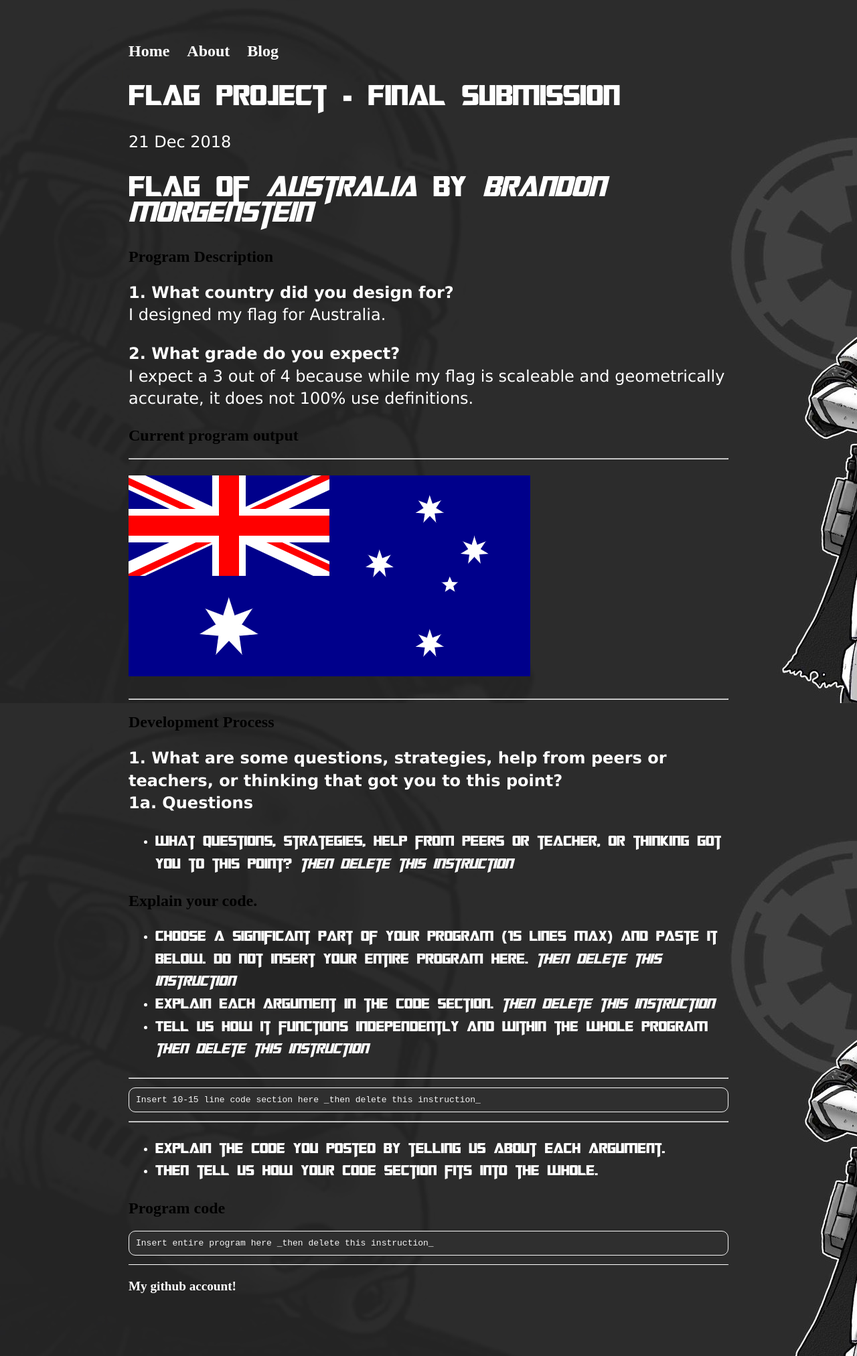
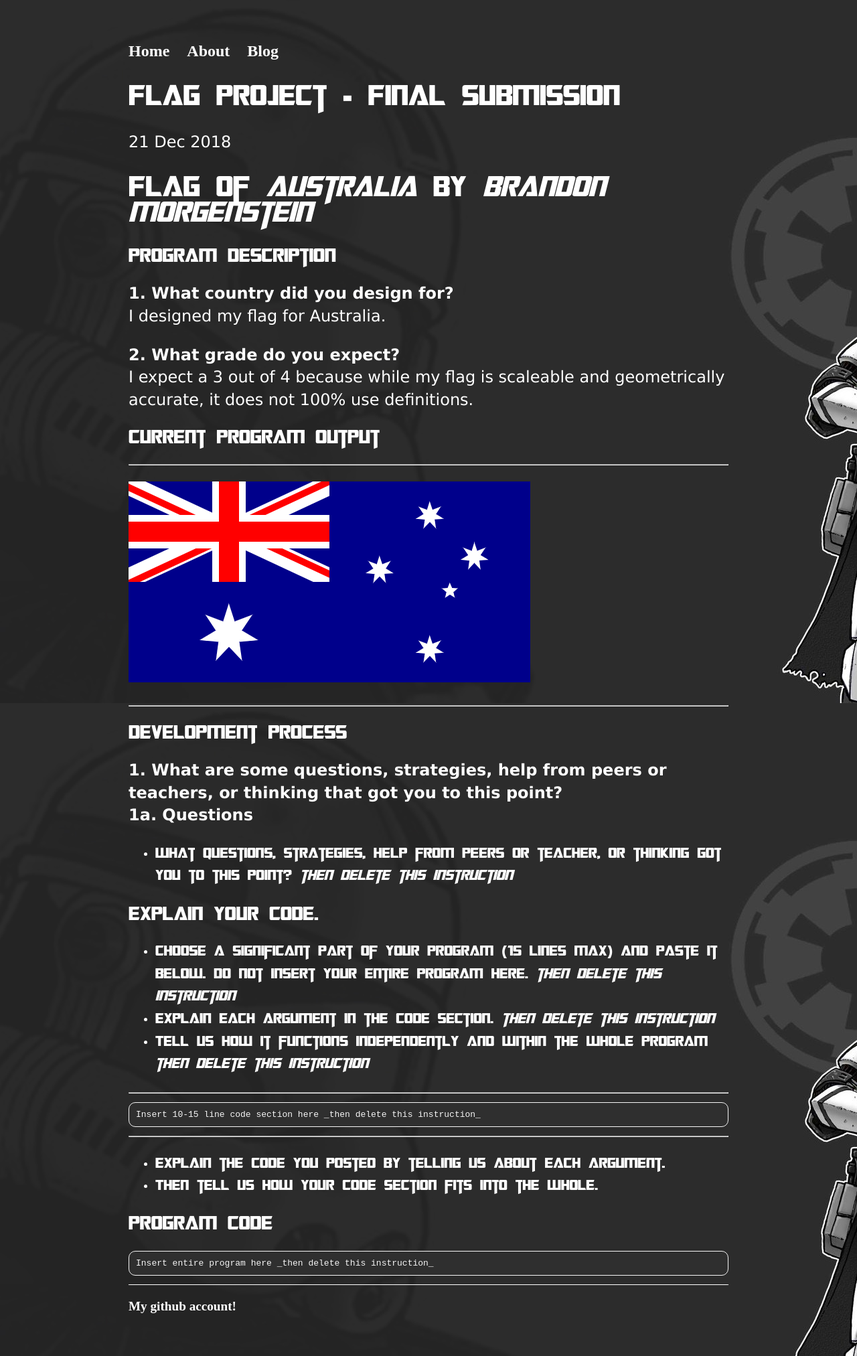
Before and after one commit to brandonm4478/brandonm4478.github.io, a Jekyll site: the page built from _posts/2018-12-21-flag-project-final-submission.md, in a window 1280 px wide. Shown: the whole page at 67% size. Built offline with Jekyll 4.4.1, drawn with Linux system fonts in a browser that asks for light colours.

Commit message:
Update main.css

```diff
--- a/css/main.css
+++ b/css/main.css
@@ -35,6 +35,13 @@ h1 {
   color: #FFFFFF;
   font-family:'Transformers Movie';
 }
+
+h2 {
+  font-size: 2em;
+  color: #FFFFFF;
+  font-family:'Transformers Movie';
+}
+
 p {
   font-size: 1.5em;
   font-family:'Verdana';
```
